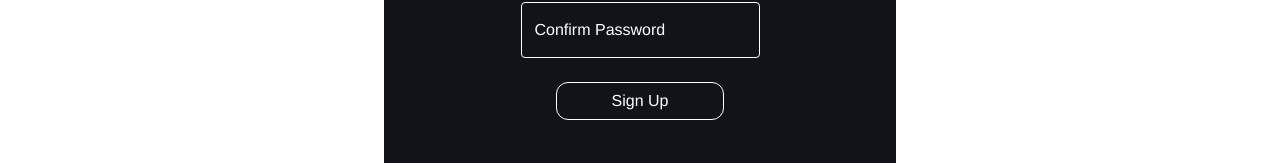
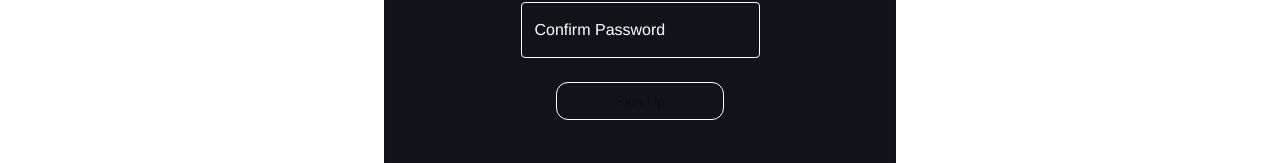
Before and after one commit to JustBecerra/nice-store, a Next.js app: page /authentication in a window 1280 px wide. Shown: the part 457-620 px from the top of the page. Built offline with nearby package versions, Linux system fonts and the light colour scheme; no server answers.

Commit message:
need to add react hook form

```diff
--- a/src/components/RegisterCard/index.tsx
+++ b/src/components/RegisterCard/index.tsx
@@ -1,10 +1,16 @@
 import { Box, Button, TextField, Typography } from "@mui/material";
-import React, { FormEvent } from "react";
+import React, { FormEvent, useState } from "react";
 import { theme } from "../../../utils/theme";
 import axios from "axios";
 
 export const RegisterCard = () => {
-  // const [];
+  const [registerForm, setRegisterForm] = useState({
+    email: "",
+    fullname: "",
+    password: "",
+    confirmPassword: "",
+  });
+  const [isFormEmpty, setIsFormEmpty] = useState(true);
   const handleSubmit = async (e: FormEvent<HTMLFormElement>) => {
     e.preventDefault();
     try {
@@ -20,6 +26,16 @@ export const RegisterCard = () => {
       // Handle errors
       console.error("Error during registration:", error);
     }
+  };
+
+  const handleChange = (e: any) => {
+    const { name, value } = e.target;
+    setRegisterForm((prev) => ({ ...prev, [name]: value }));
+    const fieldsAreEmpty = Object.values({
+      ...registerForm,
+      [name]: value,
+    }).every((val) => val === "");
+    setIsFormEmpty(fieldsAreEmpty);
   };
   return (
     <form onSubmit={handleSubmit}>
@@ -45,6 +61,7 @@ export const RegisterCard = () => {
         <TextField
           label="Email"
           name="email"
+          onChange={handleChange}
           sx={{
             width: { laptop: "50%" },
             "& .MuiInputLabel-root": {
@@ -67,6 +84,7 @@ export const RegisterCard = () => {
         <TextField
           label="Full Name"
           name="fullname"
+          onChange={handleChange}
           sx={{
             width: { laptop: "50%" },
             "& .MuiInputLabel-root": {
@@ -92,6 +110,7 @@ export const RegisterCard = () => {
         <TextField
           label="Password"
           name="password"
+          onChange={handleChange}
           sx={{
             width: { laptop: "50%" },
             "& .MuiInputLabel-root": {
@@ -113,6 +132,7 @@ export const RegisterCard = () => {
         />
         <TextField
           label="Confirm Password"
+          onChange={handleChange}
           sx={{
             width: { laptop: "50%" },
             "& .MuiInputLabel-root": {
@@ -140,14 +160,13 @@ export const RegisterCard = () => {
             width: { mobile: "65%", laptop: "35%" },
             border: `1px solid ${theme.palette.primary.light}`,
             borderRadius: "0.75rem",
+            textTransform: "none",
+            color: theme.palette.primary.light,
           }}
+          disabled={isFormEmpty}
           type="submit"
         >
-          <Typography
-            sx={{ textTransform: "none", color: theme.palette.primary.light }}
-          >
-            Sign Up
-          </Typography>
+          Sign Up
         </Button>
       </Box>
     </form>
```
